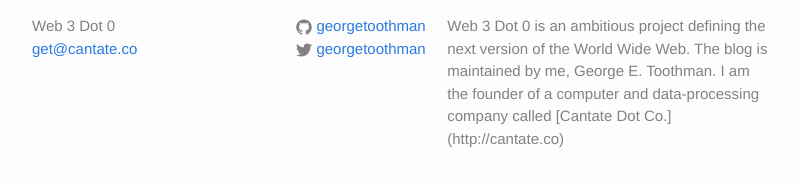
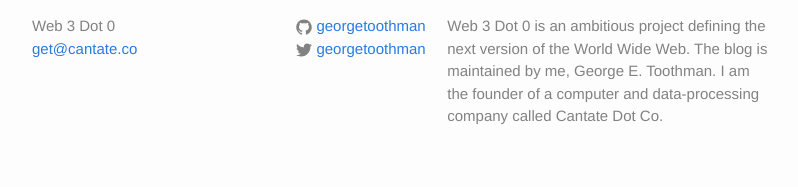
Before and after one commit to georgetoothman/cantate.github.io, a Jekyll site: the page built from index.html, in a window 1280 px wide and 900 px high, scrolled down 1824 px. Shown: the part 690-877 px from the top of the window, without its empty margins (238-1036 px from the left). Built offline with Jekyll 4.4.1, drawn with Linux system fonts in a browser that asks for light colours; part of the change alters nothing that is shown.

Commit message:
remove broken link

```diff
--- a/_config.yml
+++ b/_config.yml
@@ -3,7 +3,7 @@ email: get@cantate.co
 description: > # this means to ignore newlines until "baseurl:"
   Web 3 Dot 0 is an ambitious project defining the next version of
   the World Wide Web. The blog is maintained by me, George E. Toothman.
-  I am the founder of a computer and data-processing company called [Cantate Dot Co.](http://cantate.co)
+  I am the founder of a computer and data-processing company called Cantate Dot Co.
 baseurl: ""
 url: "http://cantate.github.io"
 twitter_username: georgetoothman
```
